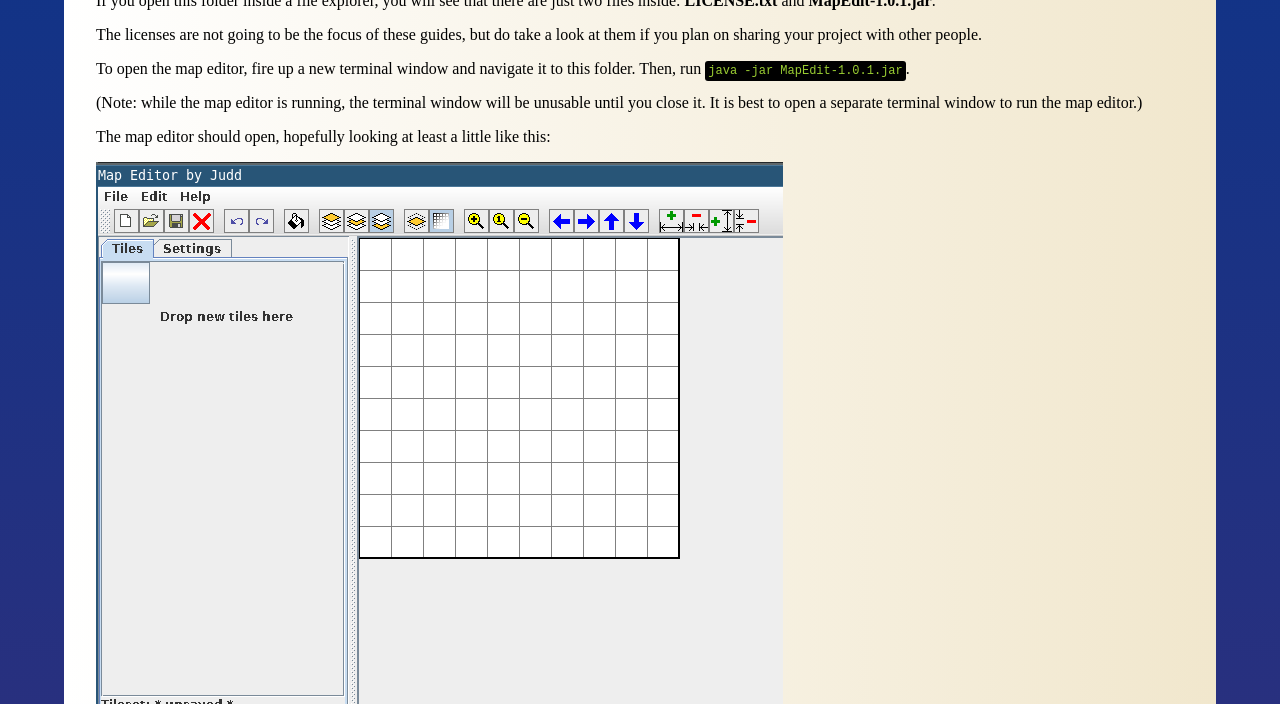
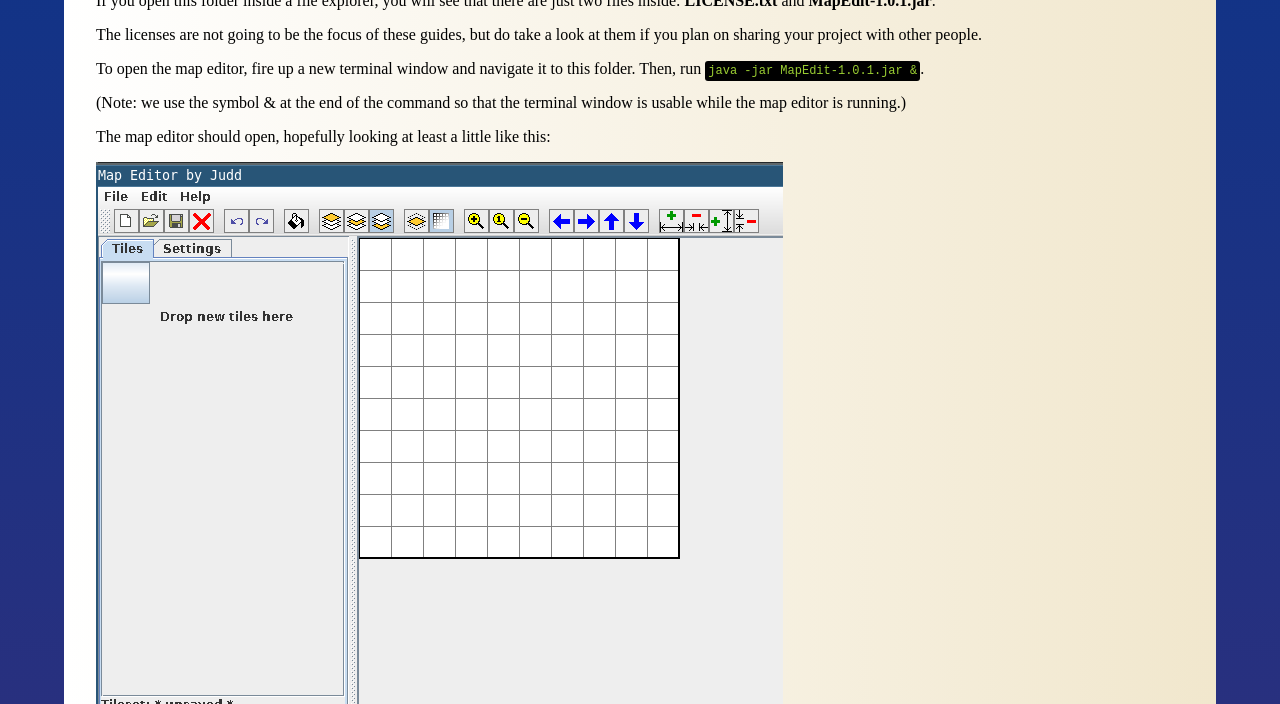
Before and after one commit to extreme-pals/extreme-pals.github.io, a Jekyll site: the page built from guides/Y1. Map Editor.md, in a window 1280 px wide and 900 px high, scrolled down 425 px, cut to the strip 196-900 px from the top of the window. Built offline with Jekyll 4.4.1, drawn with Linux system fonts in a browser that asks for light colours; some web fonts are replaced.

Commit message:
& to run map editor w/o making terminal unusable

```diff
--- a/guides/Y1. Map Editor.md
+++ b/guides/Y1. Map Editor.md
@@ -23,10 +23,9 @@ If you open this folder inside a file explorer, you will see that there are just
 The licenses are not going to be the focus of these guides, but do take a look at them if you plan on sharing your project with other people.
 
 To open the map editor, fire up a new terminal window and navigate it to this folder.
-Then, run `java -jar MapEdit-1.0.1.jar`.
+Then, run `java -jar MapEdit-1.0.1.jar &`.
 
-(Note: while the map editor is running, the terminal window will be unusable until you close it.
-It is best to open a separate terminal window to run the map editor.)
+(Note: we use the symbol & at the end of the command so that the terminal window is usable while the map editor is running.)
 
 The map editor should open, hopefully looking at least a little like this:
 
```
